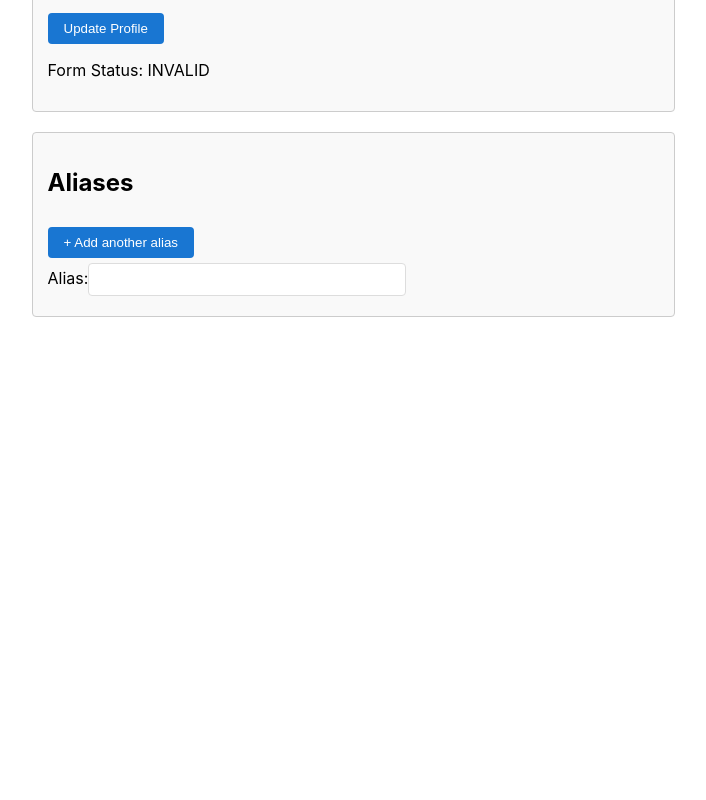
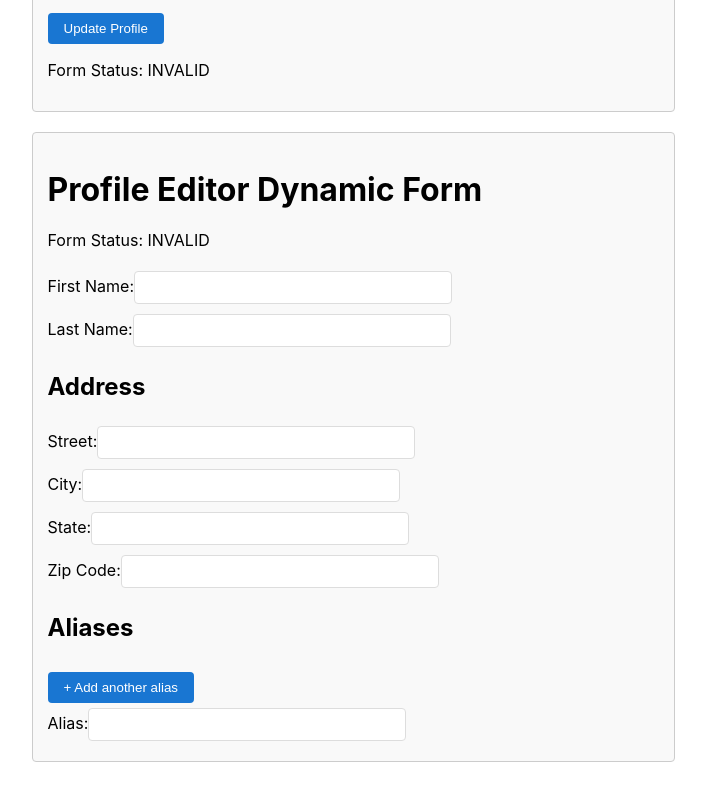
Before and after one commit to gonghaima/ng-reactive-form-review, an Angular app: page / in a window 1280 px wide. Shown: the part 1168-1968 px from the top of the page, without its empty margins (287-993 px from the left). Before the commit the page ends 1577 px from the top, so only its background shows below. Built offline with nearby package versions, Linux system fonts and the light colour scheme.

Commit message:
data driven with formConfig

```diff
--- a/src/app/profile-editor-dynamic/profile-editor-dynamic.html
+++ b/src/app/profile-editor-dynamic/profile-editor-dynamic.html
@@ -1,15 +1,41 @@
 <div class="name-editor">
+  <h1>Profile Editor Dynamic Form</h1>
+  <p>Form Status: {{ profileForm.status }}</p>
   <form [formGroup]="profileForm">
+    <div>
+      <label for="firstName">First Name:</label>
+      <input id="firstName" type="text" formControlName="firstName" />
+    </div>
+    <div>
+      <label for="lastName">Last Name:</label>
+      <input id="lastName" type="text" formControlName="lastName" />
+    </div>
+    <div formGroupName="address">
+      <h2>Address</h2>
+      <div>
+        <label for="street">Street:</label>
+        <input id="street" type="text" formControlName="street" />
+      </div>
+      <div>
+        <label for="city">City:</label>
+        <input id="city" type="text" formControlName="city" />
+      </div>
+      <div>
+        <label for="state">State:</label>
+        <input id="state" type="text" formControlName="state" />
+      </div>
+      <div>
+        <label for="zip">Zip Code:</label>
+        <input id="zip" type="text" formControlName="zip" />
+      </div>
+    </div>
     <div formArrayName="aliases">
       <h2>Aliases</h2>
       <button type="button" (click)="addAlias()">+ Add another alias</button>
-      @for (alias of aliases.controls; track $index; let i = $index) {
-      <div>
-        <!-- The repeated alias template -->
+      <div *ngFor="let alias of aliases.controls; let i = index">
         <label for="alias-{{ i }}">Alias:</label>
         <input id="alias-{{ i }}" type="text" [formControlName]="i" />
       </div>
-      }
     </div>
   </form>
 </div>
--- a/src/app/profile-editor-dynamic/profile-editor-dynamic.ts
+++ b/src/app/profile-editor-dynamic/profile-editor-dynamic.ts
@@ -7,31 +7,60 @@ import {
   ReactiveFormsModule,
   Validators,
 } from '@angular/forms';
+import { CommonModule } from '@angular/common';
 
 @Component({
   selector: 'app-profile-editor-dynamic',
-  imports: [ReactiveFormsModule],
+  imports: [ReactiveFormsModule, CommonModule],
   templateUrl: './profile-editor-dynamic.html',
   styleUrls: ['../shared/form-styles.css', './profile-editor-dynamic.css'],
 })
 export class ProfileEditorDynamic {
   private formBuilder = inject(FormBuilder);
-  profileForm = this.formBuilder.group({
-    firstName: ['', Validators.required],
-    lastName: [''],
-    address: this.formBuilder.group({
-      street: [''],
-      city: [''],
-      state: [''],
-      zip: [''],
-    }),
-    aliases: this.formBuilder.array([this.formBuilder.control('')]),
-  });
+
+  // Configuration object for the form
+  formConfig = {
+    firstName: { type: 'text', validators: [Validators.required] },
+    lastName: { type: 'text', validators: [] },
+    address: {
+      group: {
+        street: { type: 'text', validators: [] },
+        city: { type: 'text', validators: [] },
+        state: { type: 'text', validators: [] },
+        zip: { type: 'text', validators: [] },
+      },
+    },
+    aliases: { array: { type: 'text', validators: [] } },
+  };
+
+  profileForm = this.createForm(this.formConfig);
+
+  // Dynamically create the form structure
+  private createForm(config: any): FormGroup {
+    const group: any = {};
+    for (const key in config) {
+      if (config[key].group) {
+        group[key] = this.createForm(config[key].group);
+      } else if (config[key].array) {
+        group[key] = this.formBuilder.array([
+          this.createControl(config[key].array),
+        ]);
+      } else {
+        group[key] = this.createControl(config[key]);
+      }
+    }
+    return this.formBuilder.group(group);
+  }
+
+  private createControl(config: any): FormControl {
+    return this.formBuilder.control('', config.validators || []);
+  }
 
   get aliases() {
     return this.profileForm.get('aliases') as FormArray;
   }
+
   addAlias() {
-    this.aliases.push(this.formBuilder.control(''));
+    this.aliases.push(this.createControl(this.formConfig.aliases.array));
   }
 }
```
